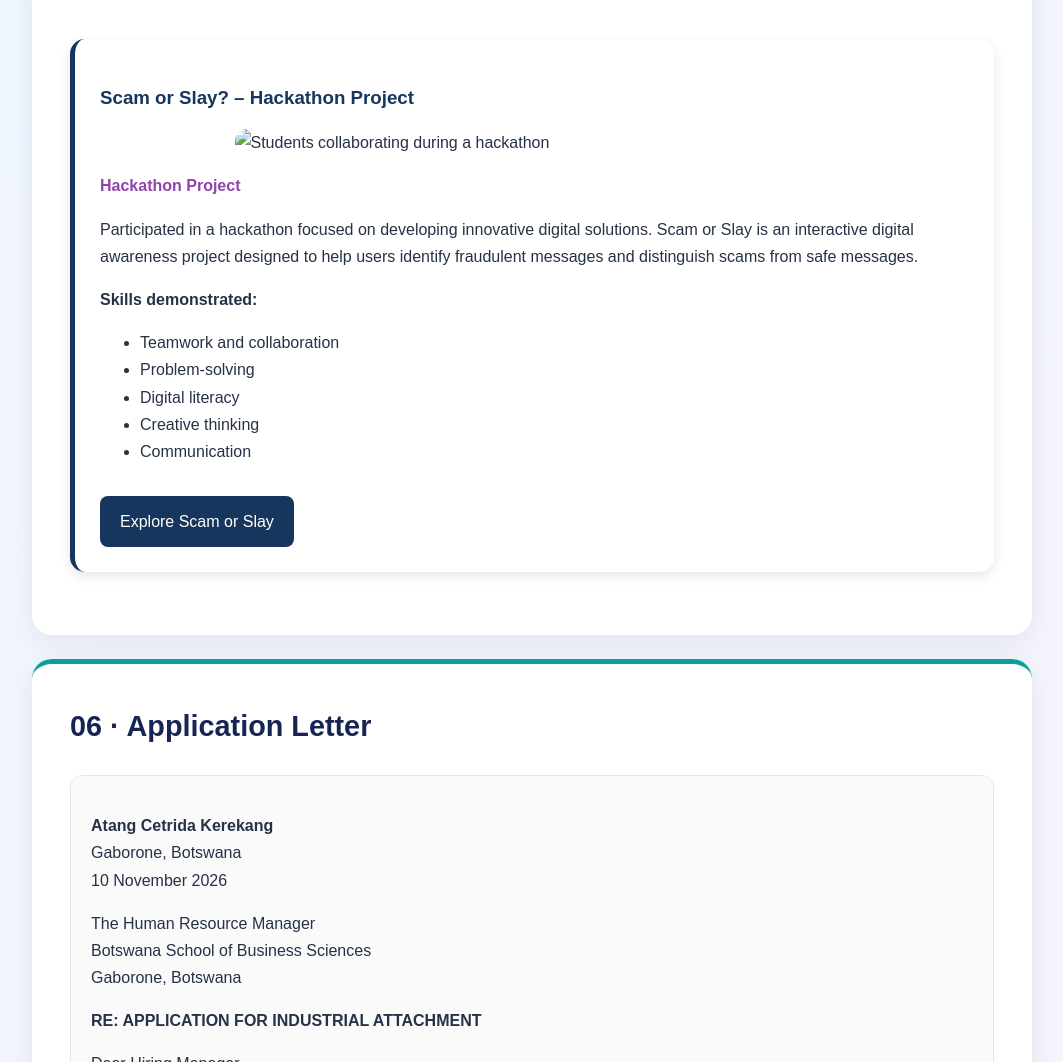
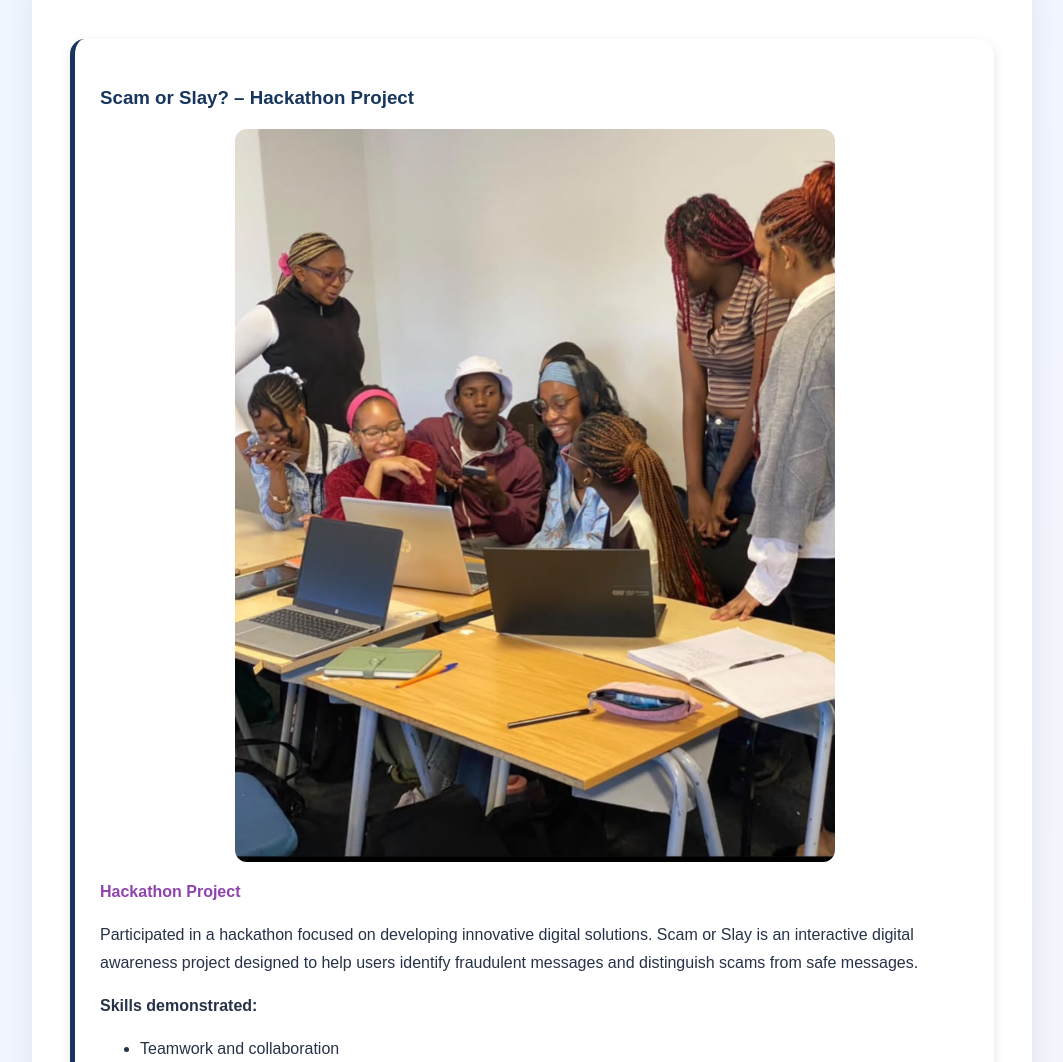
Before and after one commit to bs-bida26-184/bs-bida26-184.github.io, a plain HTML site: page index.html in a window 1280 px wide. Shown: the part 4740-5802 px from the top of the page, without its empty margins (108-1171 px from the left). Drawn offline with Linux system fonts and the light colour scheme.

Commit message:
Update index.html

```diff
--- a/index.html
+++ b/index.html
@@ -249,9 +249,9 @@
 
     <h3>Scam or Slay? – Hackathon Project</h3>
 
-    <img src="images/hackathon-team.jpg"
-         alt="Students collaborating during a hackathon"
-         class="project-image">
+    <img src="hackathon-team.jpg"
+     alt="Our hackathon team"
+     class="project-image">
 
     <p class="project-category">Hackathon Project</p>
 
```
